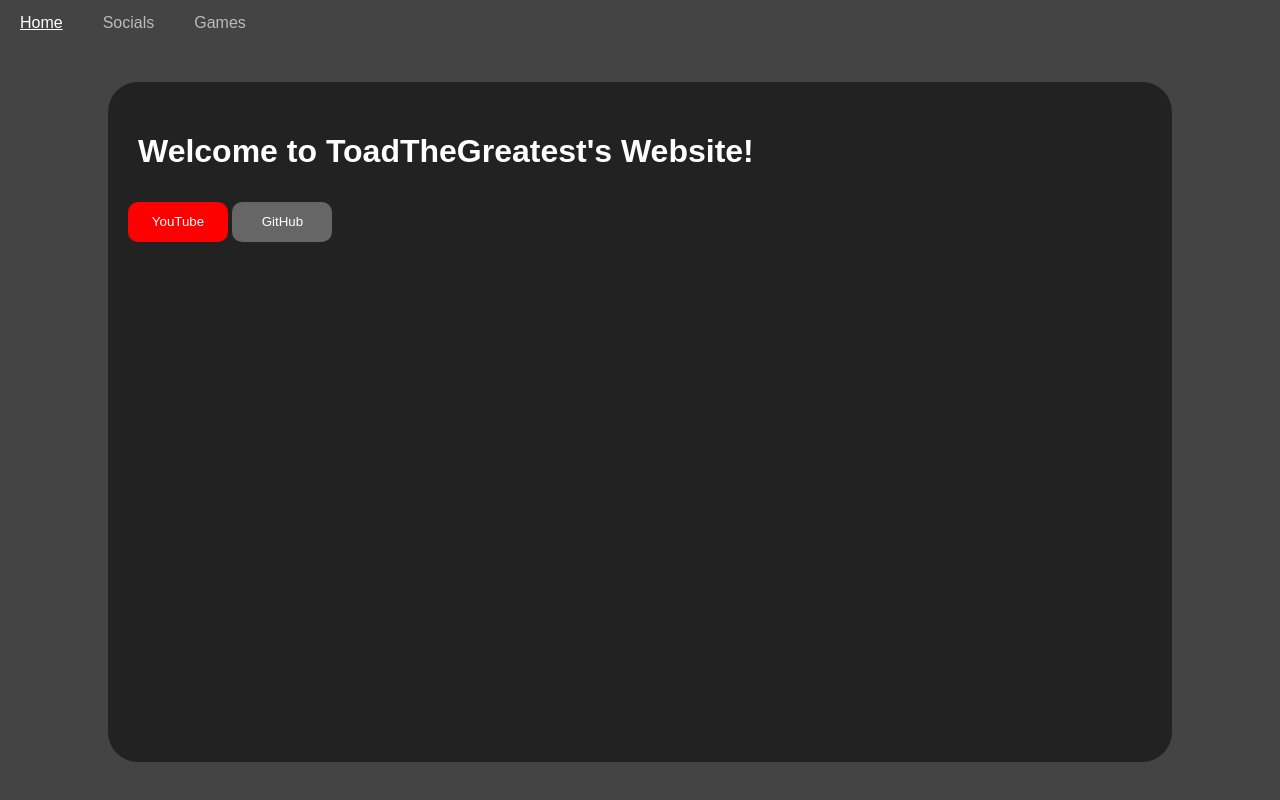
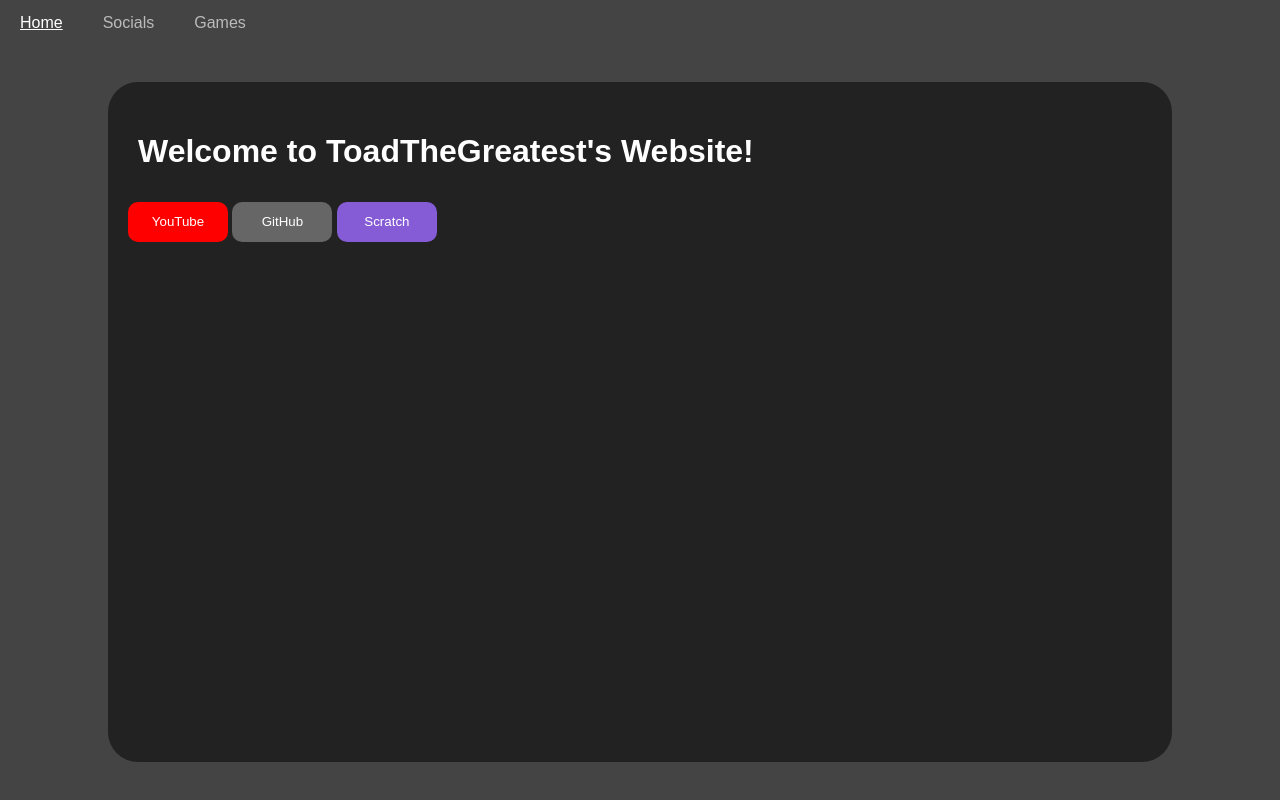
Before and after one commit to ToadTheGreatest/ToadTheGreatest, a plain HTML site: page docs/socials/index.html in a window 1280 px wide. Drawn offline with Linux system fonts and the light colour scheme.

Commit message:
added scratch button

```diff
--- a/docs/socials/index.html
+++ b/docs/socials/index.html
@@ -91,6 +91,19 @@
             background-color: #000;
             border-color: #000;
         }
+        button.scratch {
+            color: #fff;
+            background-color: #855cd6;
+            border-color: #855cd6;
+        }
+        button.scratch:hover {
+            background-color: #754cc6;
+            border-color: #754cc6;
+        }
+        button.scratch:active {
+            background-color: #350c86;
+            border-color: #350c86;
+        }
     </style>
 </head>
 
@@ -109,6 +122,7 @@
             <span id="text">
                 <button class="youtube" onclick="window.open('https:\/\/youtube.com/@ToadTheGreatest')">YouTube</button>
                 <button class="github" onclick="window.open('https:\/\/github.com/ToadTheGreatest')">GitHub</button>
+                <button class="scratch" onclick="window.open('https:\/\/scratch.mit.edu/users/ToadTheGreatest')">Scratch</button>
             </span>
         </div>
     </div>
```
